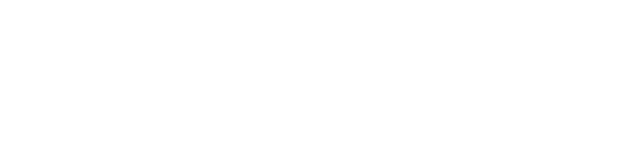
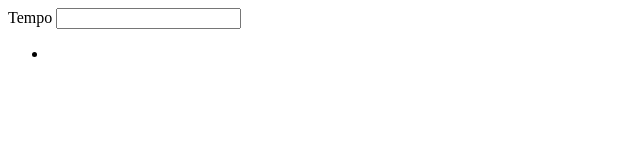
Before and after one commit to miroshko/miedr, a website: page src/index.html in a window 1280 px wide. Shown: the whole page, without its empty margins (0-640 px from the left). Drawn offline with Linux system fonts and the light colour scheme.

Commit message:
added Vue

```diff
--- a/src/index.html
+++ b/src/index.html
@@ -7,9 +7,22 @@
     <link rel="stylesheet" href="css/style.css">
   </head>
   <body>
-    <div id="project">
+    <div id="the" class="project">
+      <div class="toolbox">
+        <label>
+          Tempo
+          <input type="number" name="tempo" v-model="tempo">
+        </label>
+        <div v-html="tempo"></div>
 
+        <div class="pane">
+          <ul class="tracks" v-repeat="tracks">
+            <li class="track" v-repeat="pitches"></li>
+          </ul>
+        </div>
+      </div>
     </div>
+
 
     <script src="//cdnjs.cloudflare.com/ajax/libs/require.js/2.1.14/require.min.js"></script>
     <script src="js/app.js"></script>
```
Also changed, not shown: src/js/app.ts (+16 -3 lines).
